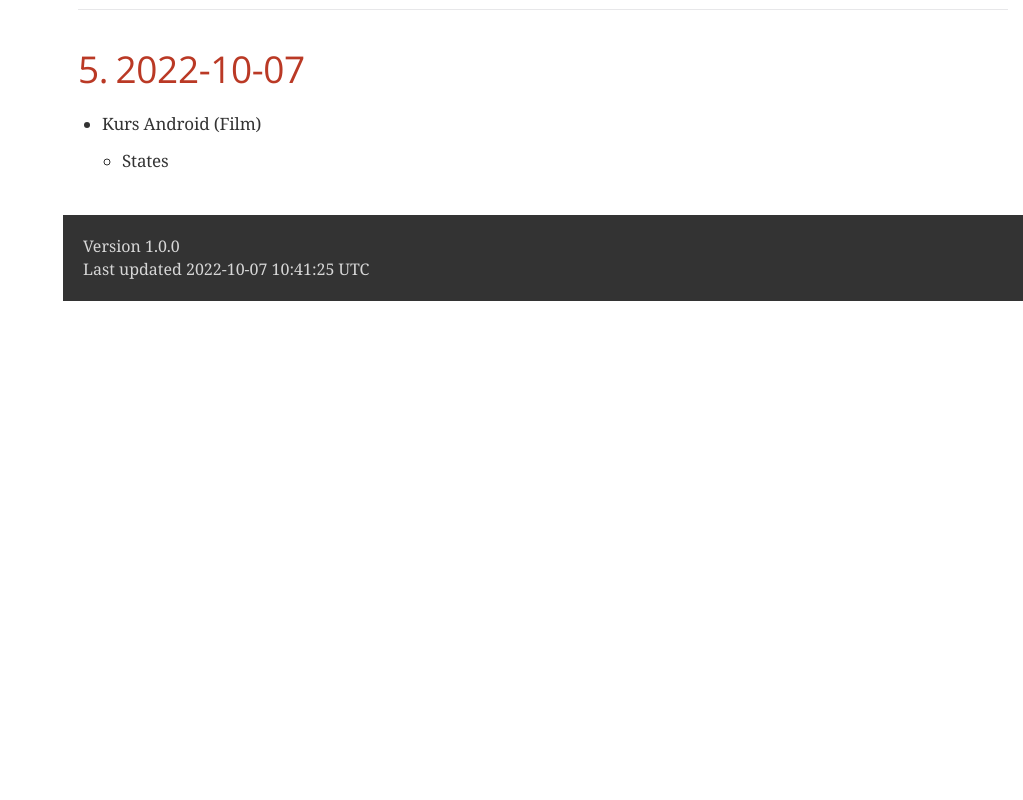
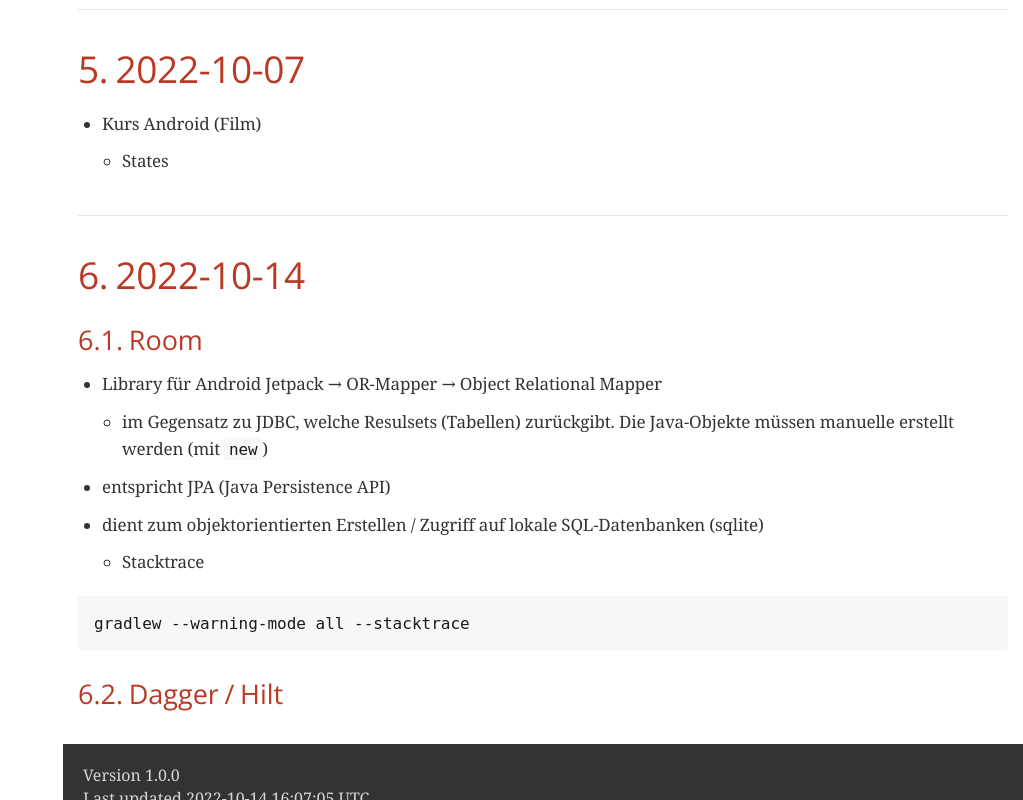
Before and after one commit to 2223-5ahif-nvs/2223-5ahif-nvs-lecture-notes, a plain HTML site: page index.html in a window 1280 px wide. Shown: the part 2000-2800 px from the top of the page, without its empty margins (257-1280 px from the left). Before the commit the page ends 2301 px from the top, so only its background shows below. Drawn offline with nearby package versions, Linux system fonts and the light colour scheme; a web font is replaced by a local one.

Commit message:
Deploying to gh-pages from  @ 65fcb3a0a2bd48eb561ba7c009937b0f72ff4bd4 🚀

```diff
--- a/index.html
+++ b/index.html
@@ -445,7 +445,7 @@ body.book #toc,body.book #preamble,body.book h1.sect0,body.book .sect1>h2{page-b
 <div class="details">
 <span id="author" class="author">Thomas W. Stütz</span><br>
 <span id="revnumber">version 1.0.0,</span>
-<span id="revdate">2022-10-07</span>
+<span id="revdate">2022-10-14</span>
 <br><span id="revremark">Verteilte Systeme</span>
 </div>
 <div id="toc" class="toc2">
@@ -460,6 +460,12 @@ body.book #toc,body.book #preamble,body.book h1.sect0,body.book .sect1>h2{page-b
 </li>
 <li><a href="#_2022_10_06_syp_stunde_getauscht">4. 2022-10-06 (SYP Stunde getauscht))</a></li>
 <li><a href="#_2022_10_07">5. 2022-10-07</a></li>
+<li><a href="#_2022_10_14">6. 2022-10-14</a>
+<ul class="sectlevel2">
+<li><a href="#_room">6.1. Room</a></li>
+<li><a href="#_dagger_hilt">6.2. Dagger / Hilt</a></li>
+</ul>
+</li>
 </ul>
 </div>
 </div>
@@ -657,11 +663,55 @@ Beachten Sie, dass Sie eine neue Keycloak Version verwenden (auf Basis Quarkus &
 </div>
 </div>
 </div>
+<div class="sect1">
+<h2 id="_2022_10_14"><a class="anchor" href="#_2022_10_14"></a>6. 2022-10-14</h2>
+<div class="sectionbody">
+<div class="sect2">
+<h3 id="_room"><a class="anchor" href="#_room"></a>6.1. Room</h3>
+<div class="ulist">
+<ul>
+<li>
+<p>Library für Android Jetpack &#8594; OR-Mapper &#8594; Object Relational Mapper</p>
+<div class="ulist">
+<ul>
+<li>
+<p>im Gegensatz zu JDBC, welche Resulsets (Tabellen) zurückgibt. Die Java-Objekte müssen manuelle erstellt werden (mit <code>new</code>)</p>
+</li>
+</ul>
+</div>
+</li>
+<li>
+<p>entspricht JPA (Java Persistence API)</p>
+</li>
+<li>
+<p>dient zum objektorientierten Erstellen / Zugriff auf lokale SQL-Datenbanken (sqlite)</p>
+<div class="ulist">
+<ul>
+<li>
+<p>Stacktrace</p>
+</li>
+</ul>
+</div>
+</li>
+</ul>
+</div>
+<div class="listingblock">
+<div class="content">
+<pre>gradlew --warning-mode all --stacktrace</pre>
+</div>
+</div>
+</div>
+<div class="sect2">
+<h3 id="_dagger_hilt"><a class="anchor" href="#_dagger_hilt"></a>6.2. Dagger / Hilt</h3>
+
+</div>
+</div>
+</div>
 </div>
 <div id="footer">
 <div id="footer-text">
 Version 1.0.0<br>
-Last updated 2022-10-07 10:41:25 UTC
+Last updated 2022-10-14 16:07:05 UTC
 </div>
 </div>
 </body>
```
Also changed, not shown: file.html (+1 -1 lines), somePage.html (+1 -1 lines).
